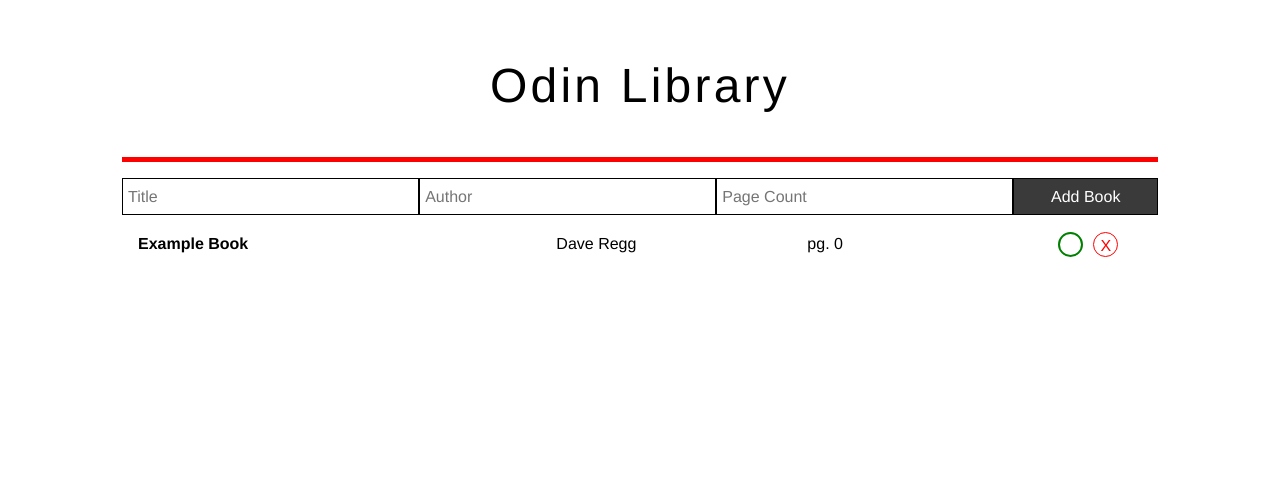
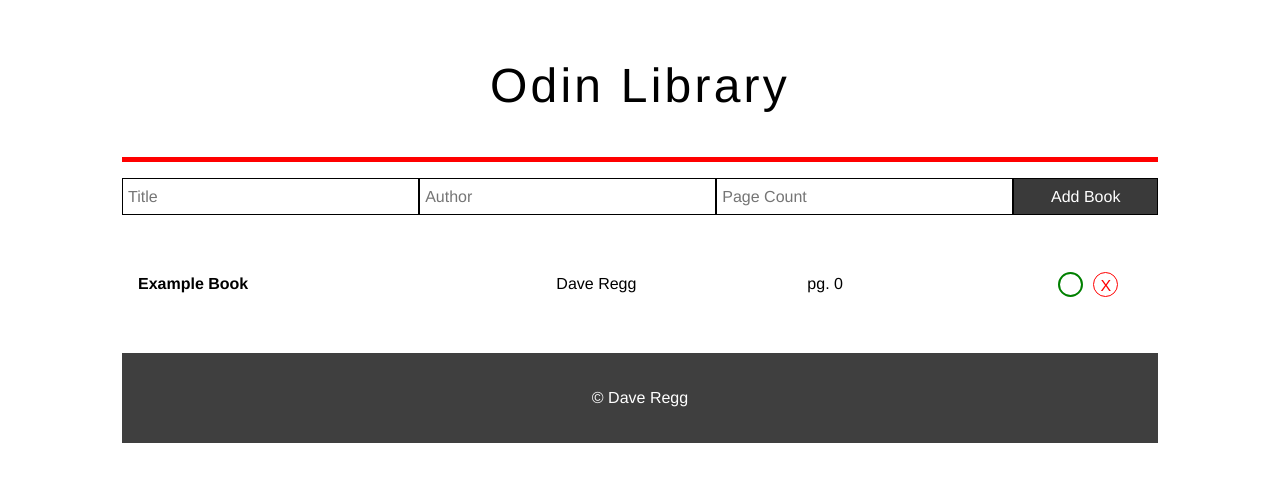
Before and after one commit to drregg6/vue-library, a Vue app: page / in a window 1280 px wide. Shown: the top 482 px of the page. Built offline with nearby package versions, Linux system fonts and the light colour scheme; the HTML template or start-up script is replaced by a standard one.

Commit message:
Footer added

```diff
--- a/src/App.vue
+++ b/src/App.vue
@@ -1,8 +1,6 @@
 /*
 
 === TODO ===
-- Data should persist in browser
-    localStorage
 
 */
 
@@ -12,6 +10,7 @@
       <Header />
       <AddBook />
       <Library />
+      <Footer />
     </div>
   </div>
 </template>
@@ -20,13 +19,15 @@
 import Header from './components/layout/Header';
 import AddBook from './components/AddBook';
 import Library from './components/Library';
+import Footer from './components/layout/Footer';
 
 export default {
   name: "App",
   components: {
     Header,
     AddBook,
-    Library
+    Library,
+    Footer
   }
 }
 </script>
--- a/src/components/Book.vue
+++ b/src/components/Book.vue
@@ -42,6 +42,9 @@ export default {
     align-items: center;
 
     padding: 1rem;
+  }
+  .book:nth-child(even) {
+    background: #f3f3f3;
   }
 
   h1 {
--- a/src/components/Library.vue
+++ b/src/components/Library.vue
@@ -1,8 +1,6 @@
 <template>
-  <div class="content">
-    <div :key="book.id" v-for="book in getLibrary" class="library">
-      <Book v-bind:book="book" />
-    </div>
+  <div class="library">
+    <Book v-bind:book="book" :key="book.id" v-for="book in getLibrary" />
   </div>
 </template>
 
@@ -20,7 +18,7 @@ export default {
 </script>
 
 <style scoped>
-  .library:nth-child(even) {
-    background: #f3f3f3;
+  .library {
+    margin: 2.5rem auto;
   }
 </style>
--- /dev/null
+++ b/src/components/layout/Footer.vue
@@ -0,0 +1,28 @@
+<template>
+  <footer>
+    &copy; <a href="https://www.github.com/drregg6" target="_blink">Dave Regg</a>
+  </footer>
+</template>
+
+<script>
+export default {
+  name: "Footer"
+}
+</script>
+
+<style scoped>
+  footer {
+    background: #3f3f3f;
+    color: #fff;
+    text-align: center;
+    padding: 2rem 0;
+  }
+
+  a {
+    text-decoration: none;
+    color: #fff;
+  }
+  a:hover {
+    text-decoration: underline;
+  }
+</style>
```
